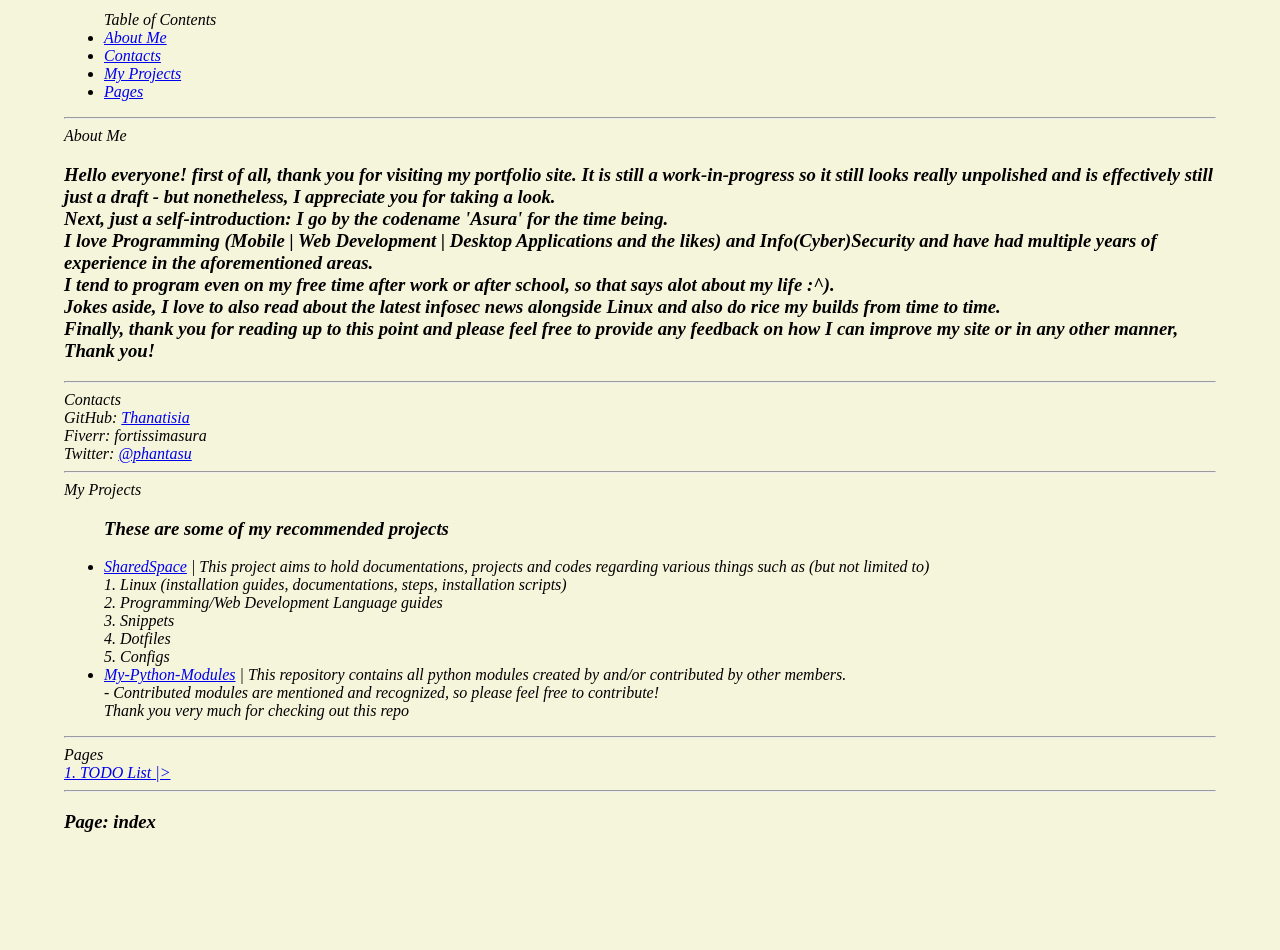
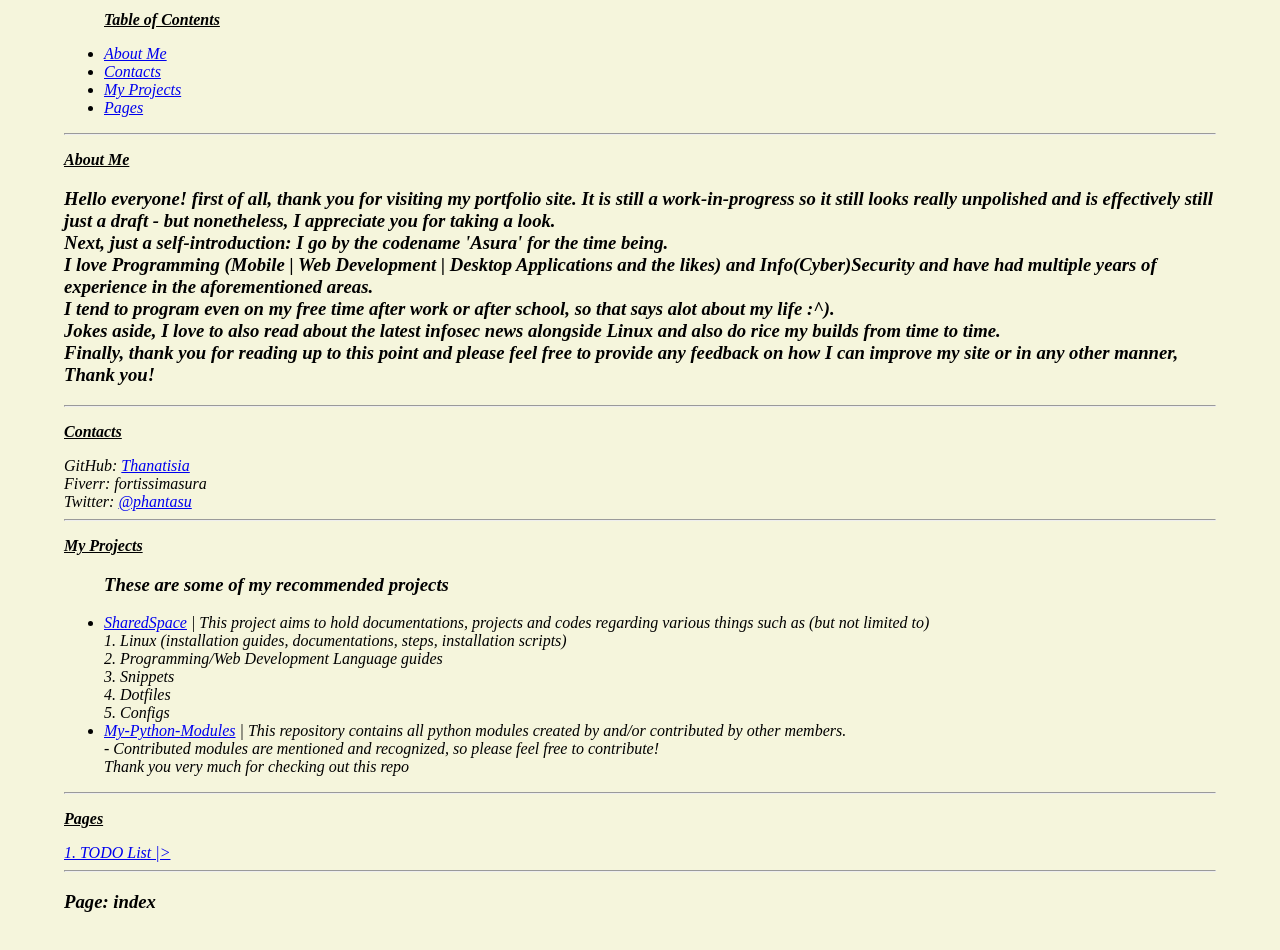
Before and after one commit to Thanatisia/my-portfolio-website, a plain HTML site: page index.html in a window 1280 px wide. Shown: the part 200-1150 px from the top of the page. Before the commit the page ends 1097 px from the top, so only its background shows below. Drawn offline with Linux system fonts and the light colour scheme.

Commit message:
Added underlines and bolding to headers

```diff
--- a/index.html
+++ b/index.html
@@ -30,7 +30,8 @@
 		<!--
 			Table of Contents
 		-->
-		<ul id="list_table_of_Contents">Table of Contents
+		<ul id="list_table_of_Contents">
+			<p class="headers">Table of Contents</p>
 			<li><a href="#about-me">About Me</a></li>
 			<li><a href="#contacts">Contacts</a></li>
 			<li><a href="#my-projects">My Projects</a></li>
@@ -42,7 +43,8 @@
 		<!-- Subgroup:
 			- About Me
 		-->
-		<div id="about-me">About Me <br/>
+		<div id="about-me">
+			<p class="headers">About Me</p>
 			<h3>Hello everyone! first of all, thank you for visiting my portfolio site. It is still a work-in-progress so it still looks really unpolished and is effectively still just a draft - but nonetheless, I appreciate you for taking a look. <br/>
 				Next, just a self-introduction: I go by the codename 'Asura' for the time being. <br/>
 				I love Programming (Mobile | Web Development | Desktop Applications and the likes) and Info(Cyber)Security and have had multiple years of experience in the aforementioned areas. <br/>
@@ -57,7 +59,8 @@
 		<!-- Subgroup:
 			- Contacts
 		-->
-		<div id="contacts"> Contacts <br/>
+		<div id="contacts">
+			<p class="headers">Contacts</p>
 			GitHub: <a href="https://github.com/Thanatisia">Thanatisia</a> <br/>
 			Fiverr: fortissimasura<br/>
 			Twitter: <a href="https://twitter.com/phantasu">@phantasu</a>
@@ -68,7 +71,8 @@
 		<!-- Subgroup:
 			- My Projects
 		-->
-		<div id="my-projects">My Projects <br/>
+		<div id="my-projects">
+			<p class="headers">My Projects</p>
 			<ul>
 				<h3>These are some of my recommended projects</h3>
 				<li>
@@ -93,7 +97,8 @@
 		<!-- Subgroup:
 			- Pages
 		-->
-		<div id="pages"> Pages <br/>
+		<div id="pages">
+			<p class="headers">Pages</p>
 			<a href="sites/todolist.html">
 				1. TODO List |>
 			</a>
--- a/scripts/js/script.js
+++ b/scripts/js/script.js
@@ -1,6 +1,7 @@
 var ROLE="User" /* Role: {Admin|User} */
 
 // --- Processing
+function create_test_buttons() {
 	if (ROLE === "Admin") {
 		// Create buttons only if ROLE is Admin
 		let btn_test_Forum = document.createElement("button");
@@ -15,3 +16,6 @@ if (ROLE === "Admin") {
 		};
 		document.body.appendChild(btn_test_Forum);
 	}
+}
+
+create_test_buttons();
--- a/styles/css/style.css
+++ b/styles/css/style.css
@@ -26,3 +26,11 @@ body {
 #site-head {
 	color: black;
 }
+
+.headers {
+	/*
+		All group headers (i.e. group 'about-me' : "About Me")
+	*/
+	font-weight: bold;
+	text-decoration: underline;
+}
```
Also changed, not shown: sites/todolist.html (+3 -0 lines). Lines whose indentation alone changed are shown as unchanged.
